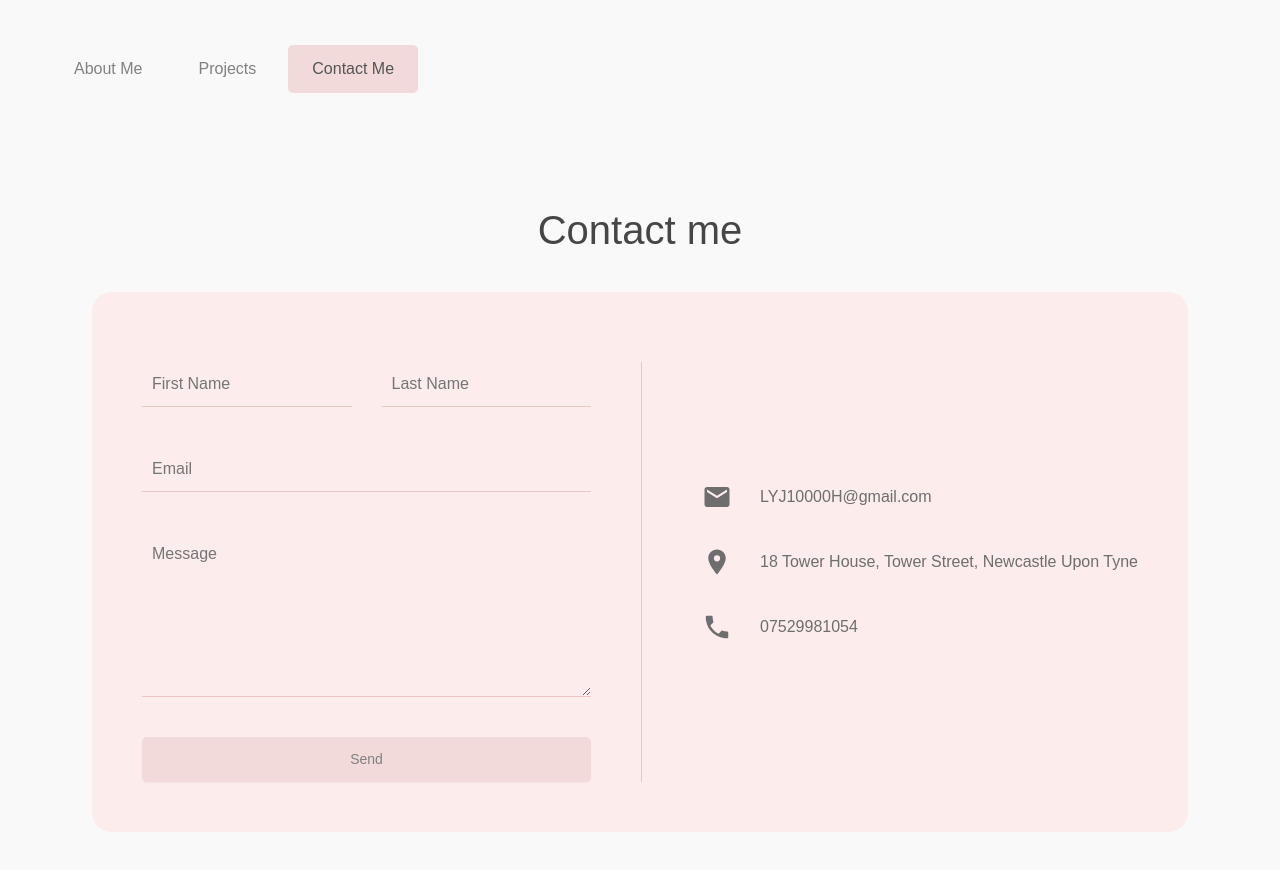
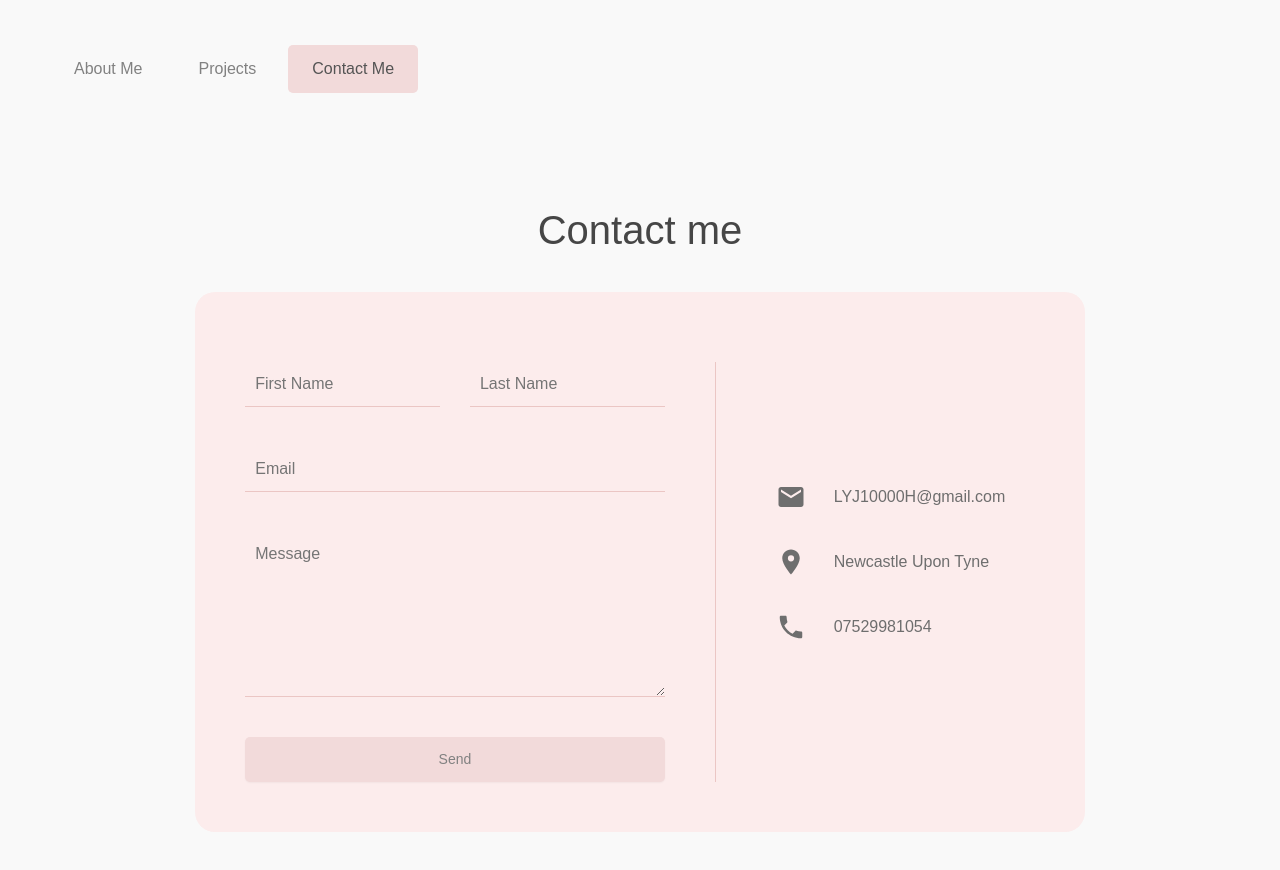
Before and after one commit to JellyYJ/portfolio, a React (Vite) app in the folder portfolio/: page /contactMe in a window 1280 px wide. Shown: the top 870 px of the page. Built offline with nearby package versions, Linux system fonts and the light colour scheme.

Commit message:
update my address

```diff
--- a/portfolio/src/ui/ContactInfoContainer.jsx
+++ b/portfolio/src/ui/ContactInfoContainer.jsx
@@ -21,7 +21,7 @@ const infoData = [
   {
     icon: <MdLocationOn />,
     label: "Address",
-    value: "18 Tower House, Tower Street, Newcastle Upon Tyne",
+    value: "Newcastle Upon Tyne",
   },
   { icon: <MdPhone />, label: "Phone", value: "07529981054" },
 ];
```
